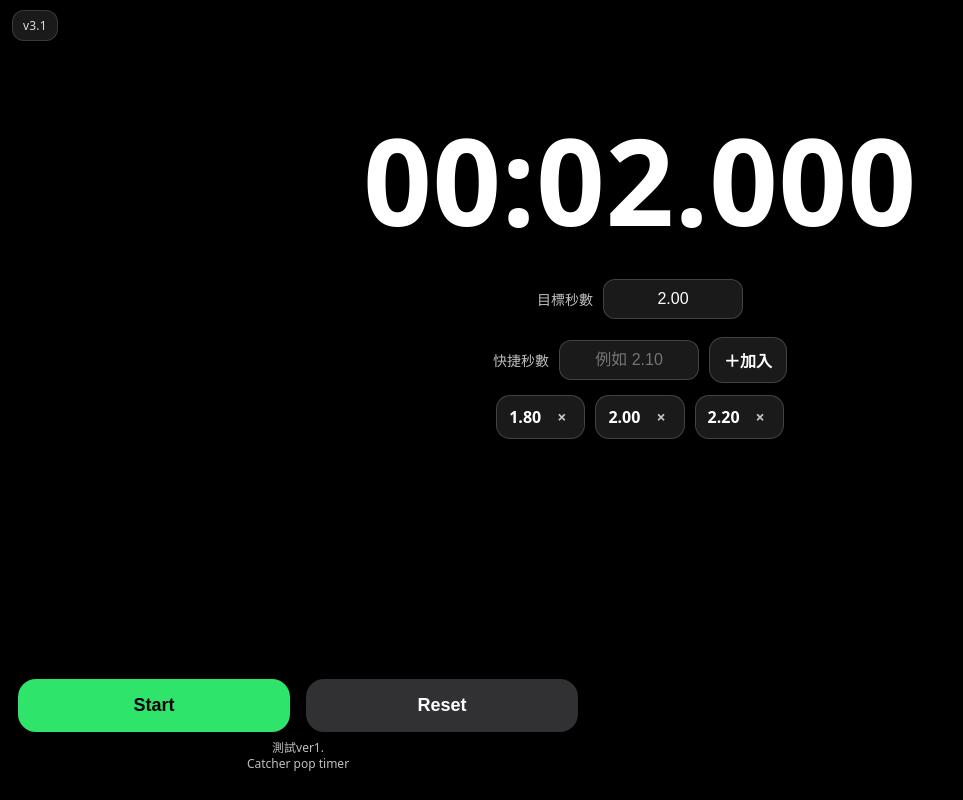
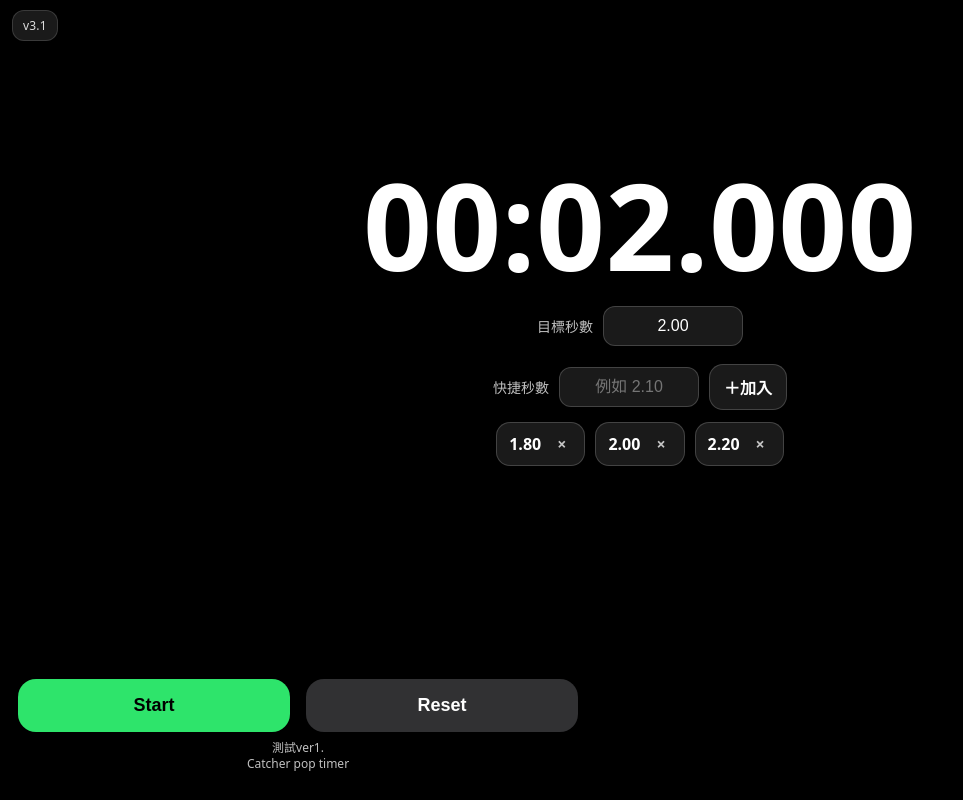
Before and after one commit to cychen1997/poptime_timer_1, a plain HTML site: page index.html in a window 1280 px wide. Shown: the whole page, without its empty margins (0-963 px from the left). Drawn offline with Linux system fonts and the light colour scheme.

Commit message:
Update index.html

```diff
--- a/index.html
+++ b/index.html
@@ -63,13 +63,16 @@
             justify-content: space-between;
         }
 
-        .time {
-            margin-top: 10dvh;
-            font-size: clamp(72px, 13vw, 120px);
-            font-weight: 700;
-            letter-spacing: 0.5px;
-            font-variant-numeric: tabular-nums;
+        .time{
+          margin-top: 18dvh;
+          font-size: clamp(72px, 13vw, 120px);
+          font-weight: 700;
+          letter-spacing: 0.5px;
+          font-variant-numeric: tabular-nums;
+          text-align: center;
+          line-height: 1.05;
         }
+
 
         .row {
             display: flex;
@@ -442,4 +445,5 @@
     </script>
 </body>
 
+
 </html>
```
